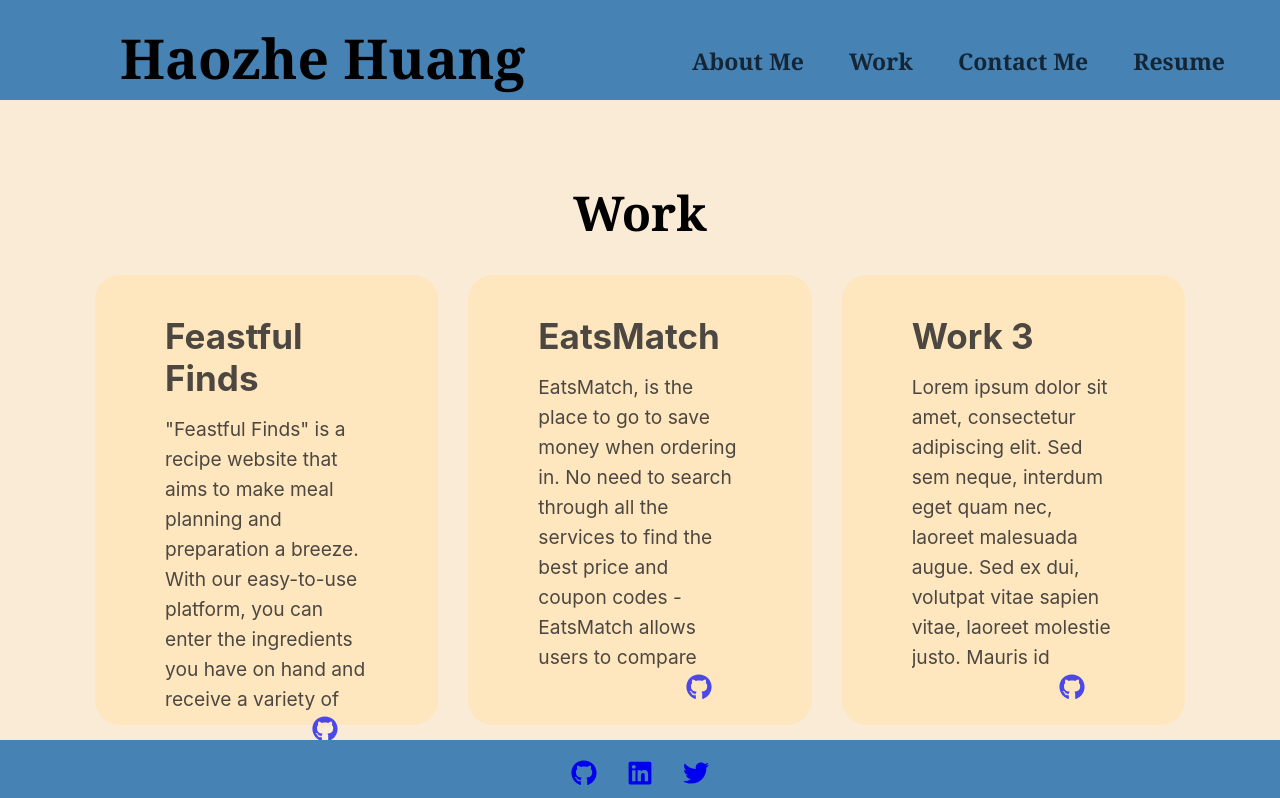
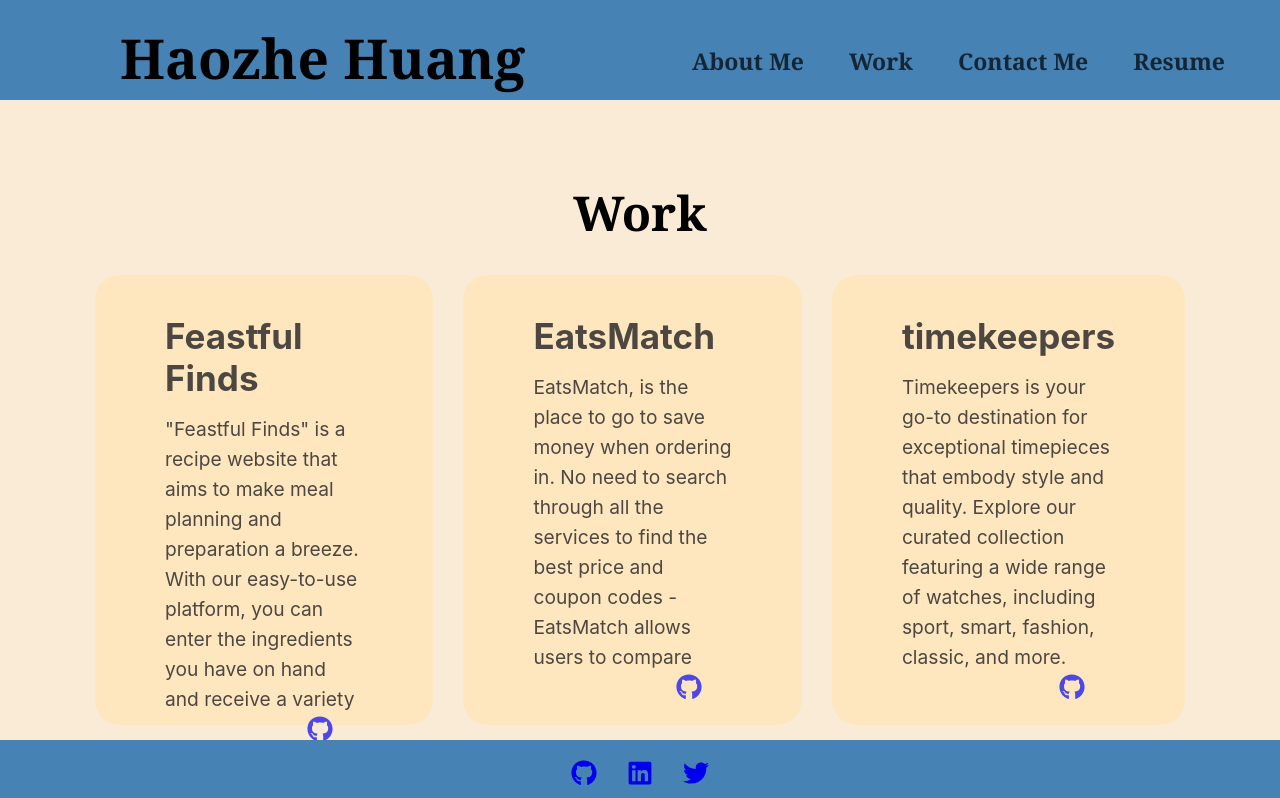
Before and after one commit to Haozhe-H/Portfolio-react, a React (Create React App) app: page /works in a window 1280 px wide. Shown: the top 798 px of the page. Built offline with nearby package versions, Linux system fonts and the light colour scheme.

Commit message:
update work

```diff
--- a/src/components/Work.js
+++ b/src/components/Work.js
@@ -64,24 +64,27 @@ function Work() {
         </a>
         {/* // eslint-disable-next-line jsx-a11y/anchor-is-valid */}
         {/* this link goes to my github for current stage */}
-        <a className="button hoverable" href="https://github.com/Haozhe-H">
+        <a
+          className="button hoverable"
+          href="https://timekeepers.herokuapp.com/"
+        >
           <div className="box">
-            <h4>Work 3</h4>
+            <h4>timekeepers</h4>
             <div className="box-text">
               <p>
-                Lorem ipsum dolor sit amet, consectetur adipiscing elit. Sed sem
-                neque, interdum eget quam nec, laoreet malesuada augue. Sed ex
-                dui, volutpat vitae sapien vitae, laoreet molestie justo. Mauris
-                id elementum dolor. Pellentesque lectus odio, scelerisque a est
-                quis, posuere posuere elit. Vestibulum fermentum purus neque, ut
-                suscipit nunc maximus vel. Sed quis lectus tristique,
-                consectetur elit at, dapibus dui. Donec lobortis elit non dolor
-                dictum, ac lacinia erat porta. (Will be updating later){" "}
+                Timekeepers is your go-to destination for exceptional timepieces
+                that embody style and quality. Explore our curated collection
+                featuring a wide range of watches, including sport, smart,
+                fashion, classic, and more. Whether you're seeking a bold
+                statement piece or a sophisticated everyday companion, we have
+                the perfect timepiece for every style and occasion. Experience
+                the joy of owning a timeless accessory that elevates your look
+                and makes a lasting impression.{" "}
               </p>
             </div>
             <a
               className="icon"
-              href="https://google.com"
+              href="https://github.com/Haozhe-H/Timekeeper/tree/main"
               target="_blank"
               rel="noopener noreferrer"
             >
```
